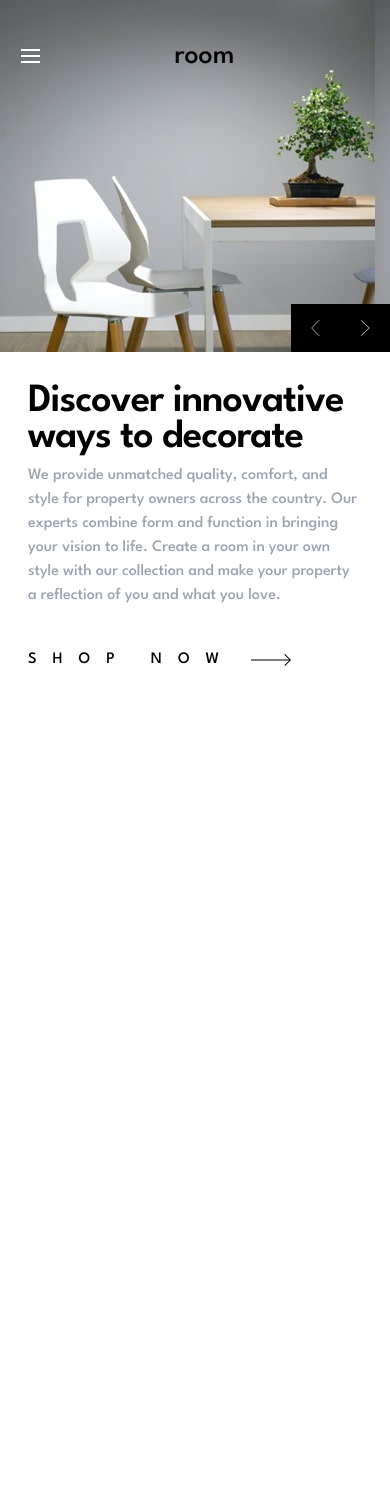
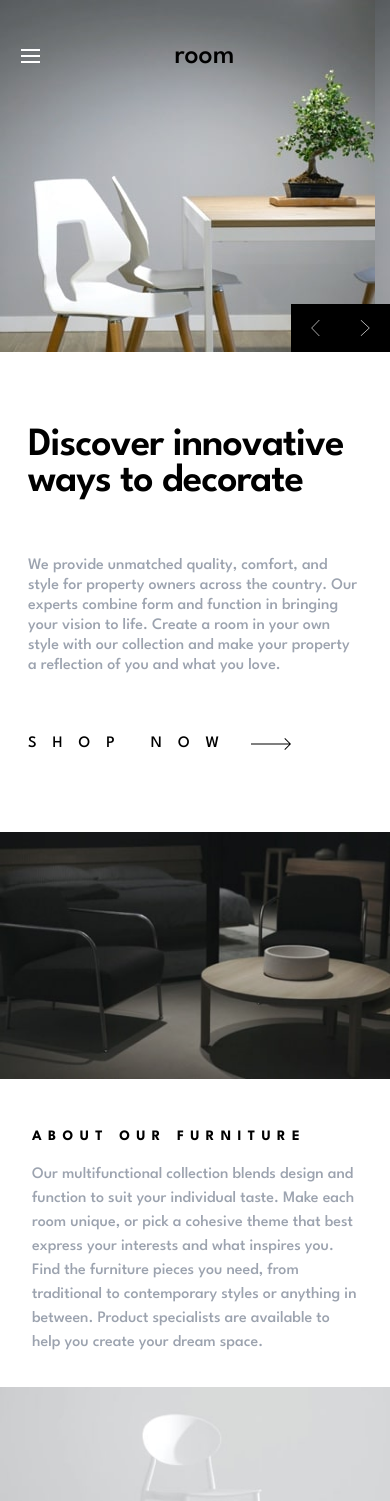
Before and after one commit to JoramirJr/room-homepage, a SvelteKit app: page / in a window 390 px wide. Shown: the top 1501 px of the page. Before the commit the page ends 844 px from the top, so only its background shows below. Built offline with nearby package versions, Linux system fonts and the light colour scheme.

Commit message:
mobile screen, done, without interactivity

```diff
--- a/src/app.css
+++ b/src/app.css
@@ -18,6 +18,7 @@
 html {
   color-scheme: dark light; /* Default dark */
   hanging-punctuation: first last; /* Not supported in Chrome */
+  background-color: white;
 }
 
 body {
--- a/src/routes/+layout.svelte
+++ b/src/routes/+layout.svelte
@@ -2,16 +2,4 @@
   import "../app.css";
 </script>
 
-<header class="fixed w-full h-header bg-transparent flex items-center pt-[1rem] px-[5.5vw]">
-  <button>
-    <img
-      src="/icon-hamburger.svg"
-      alt="Menu Hamburger Icon"
-      aria-label="Mobile Menu Button"
-      class="w-[1.25rem]"
-    />
-  </button>
-  <h1 class="w-full text-center align-text-top text-[1.75rem] font-spartan font-medium">room</h1>
-</header>
-
 <slot />
--- a/src/routes/+page.svelte
+++ b/src/routes/+page.svelte
@@ -1,3 +1,20 @@
+<header
+  class="absolute left-0 top-0 w-full h-header bg-transparent flex items-center pt-[1rem] px-[5.5vw]"
+>
+  <button>
+    <img
+      src="/icon-hamburger.svg"
+      alt="Menu Hamburger Icon"
+      aria-label="Mobile Menu Button"
+      class="w-[1.25rem]"
+    />
+  </button>
+  <h1
+    class="w-full text-center align-text-top text-[1.75rem] font-spartan font-medium"
+  >
+    room
+  </h1>
+</header>
 <main class="h-screen w-screen">
   <section class="flex flex-wrap *:w-screen">
     <div class="h-[22rem] bg-light-furniture flex items-end justify-end">
@@ -20,23 +37,49 @@
         </button>
       </div>
     </div>
-    <div class="grid place-items-center bg-white h-[24rem] p-[1.75rem]">
+    <div
+      class="grid place-items-center h-[24rem] px-[1.75rem] box-content my-[3rem]"
+    >
       <h2
         class="text-black text-[2.5rem] leading-[2.25rem] font-semibold tracking-tight"
       >
         Discover innovative ways to decorate
       </h2>
-      <span class="text-gray-400 leading-[1.5rem]" >
+      <span class="text-gray-400 leading-[1.25rem]">
         We provide unmatched quality, comfort, and style for property owners
         across the country. Our experts combine form and function in bringing
         your vision to life. Create a room in your own style with our collection
         and make your property a reflection of you and what you love.
       </span>
-      <button class="my-[2rem] flex items-center gap-[1rem] text-black text-[1rem] tracking-[1rem] w-full" >
+      <button
+        class="flex text-[1rem] items-center gap-[1rem] text-black text-[1rem] tracking-[1rem] w-full"
+      >
         SHOP NOW
-        <img class="h-[.75rem]" src="icon-arrow.svg" alt="shop now arrow icon" />
+        <img
+          class="h-[.75rem]"
+          src="icon-arrow.svg"
+          alt="shop now arrow icon"
+        />
       </button>
     </div>
   </section>
-  <section class="grid grid-cols-3"></section>
+  <section>
+    <img src="image-about-dark.jpg" alt="" />
+    <div class="h-fit px-[2rem] py-[2rem] box-content">
+      <h2
+        class="text-black text-[.9rem] leading-[3.25rem] font-bold tracking-[.4rem]"
+      >
+        ABOUT OUR FURNITURE
+      </h2>
+      <span class="text-gray-400 leading-[1.25rem]">
+        Our multifunctional collection blends design and function to suit your
+        individual taste. Make each room unique, or pick a cohesive theme that
+        best express your interests and what inspires you. Find the furniture
+        pieces you need, from traditional to contemporary styles or anything in
+        between. Product specialists are available to help you create your dream
+        space.
+      </span>
+    </div>
+    <img src="image-about-light.jpg" alt="" />
+  </section>
 </main>
```
